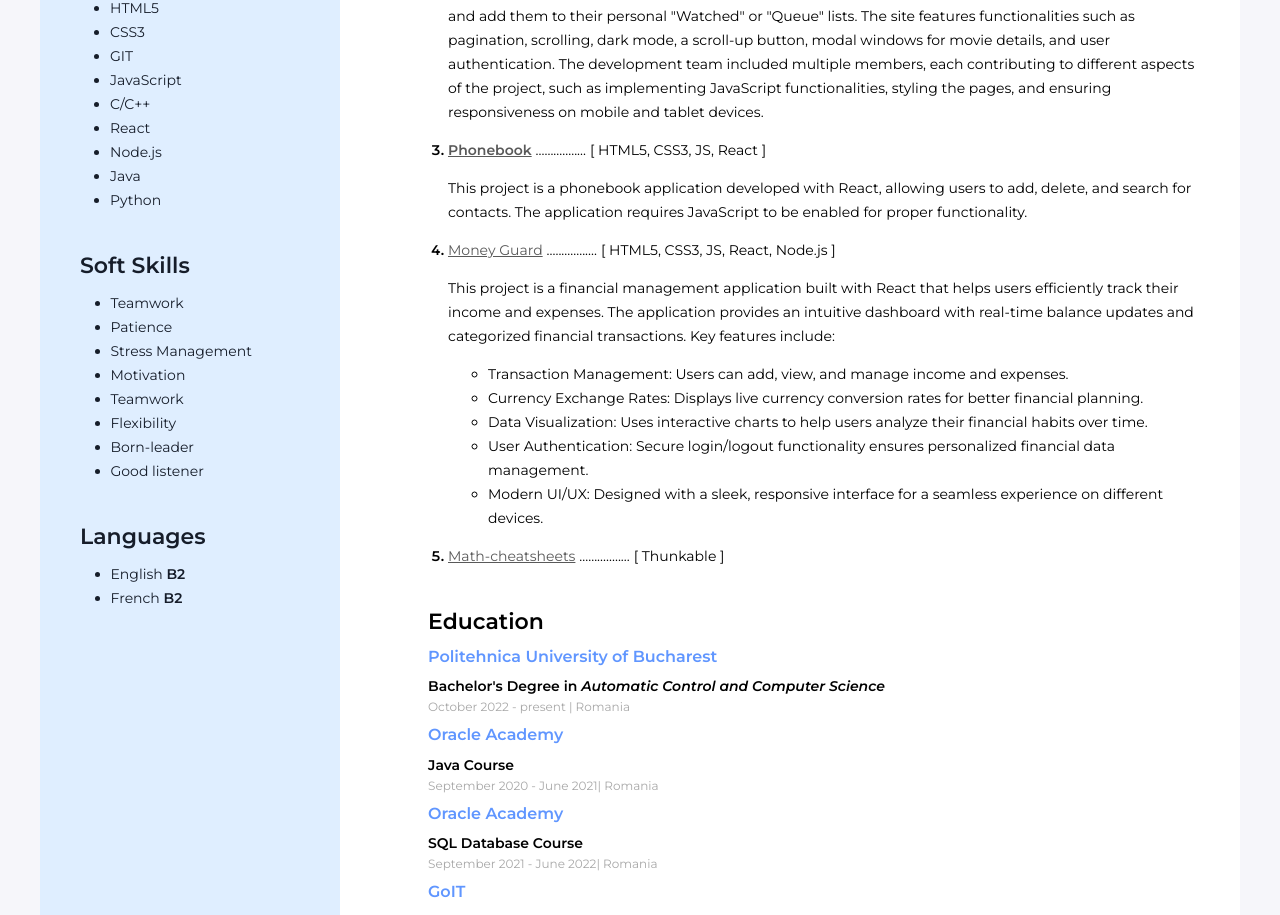
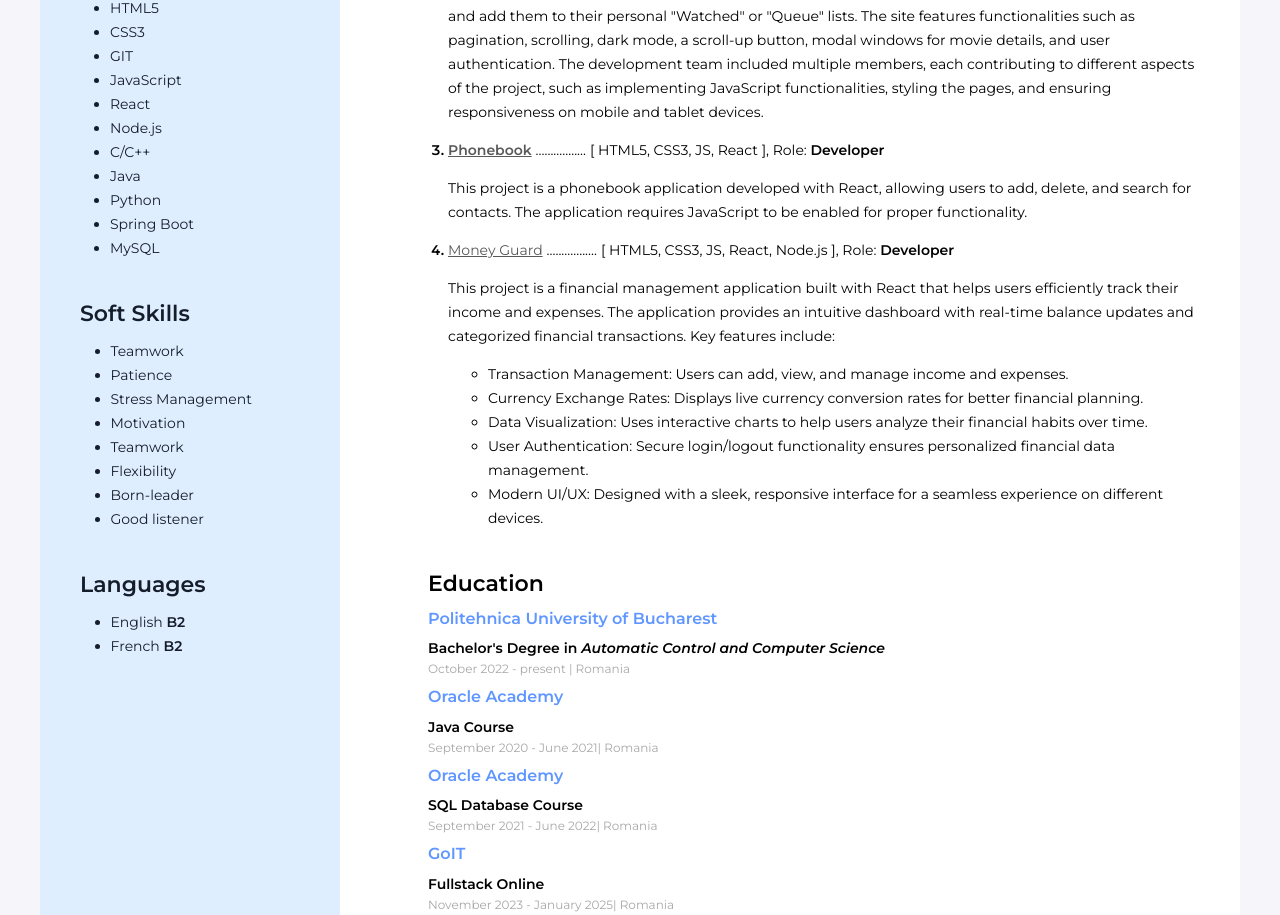
Before and after one commit to Ridl123/CV, a plain HTML site: page index.html in a window 1280 px wide. Shown: the part 646-1561 px from the top of the page. Drawn offline with Linux system fonts and the light colour scheme.

Commit message:
Update index.html

```diff
--- a/index.html
+++ b/index.html
@@ -23,7 +23,7 @@
         <h4 class="about-me-profession">Full Stack Web Developer</h4>
         <p class="about-me-description">
           I am a student currently pursuing the Bachelor's Degree.<br>
-          I have decent academic results so far, so that proves in a way that
+          I have good academic results so far, so that proves in a way that
           I am<br>capable of handling difficult tasks in shorts periods of time,
           while on the<br>other hand, I have room to improve and become a better
           version of myself...<br>so to sum it up in two words: <strong>quite resourceful</strong>.
@@ -69,7 +69,7 @@
             <a href="https://ridl123.github.io/goit-react-hw-08-phonebook/" class="project-name" target="_blank"
               rel="nofollow noopener noreferrer"><strong>Phonebook</strong></a>
             <span class="project-info">.................</span>
-            <span class="project-info">[ HTML5, CSS3, JS, React ]</span>
+            <span class="project-info">[ HTML5, CSS3, JS, React ], Role: <strong>Developer</strong></span>
             <p class="project-info">This project is a phonebook application developed with React, allowing users to add,
               delete, and search
               for contacts.
@@ -79,7 +79,7 @@
             <a href="https://redescristian.github.io/proiect-react/" class="project-name" target="_blank"
               rel="nofollow noopener noreferrer">Money Guard</a>
             <span class="project-info">.................</span>
-            <span class="project-info">[ HTML5, CSS3, JS, React, Node.js ]</span>
+            <span class="project-info">[ HTML5, CSS3, JS, React, Node.js ], Role: <strong>Developer</strong></span>
             <p class="project-info">This project is a financial management application built with React that helps users
               efficiently track their income and expenses. The
               application provides an intuitive dashboard with real-time balance updates and categorized financial
@@ -97,12 +97,12 @@
             </ul>
             </p>
           </li>
-          <li>
+          <!-- <li>
             <a href="https://x.thunkable.com/projects/62565bf470f74500128ad672/a1ee2c63-496b-4df9-9aa6-a975a8069ed5/designer"
               class="project-name" target="_blank" rel="nofollow noopener noreferrer">Math-cheatsheets</a>
             <span class="project-info">.................</span>
             <span class="project-info">[ Thunkable ]</span>
-          </li>
+          </li>-->
         </ol>
       </div>
 
@@ -138,7 +138,7 @@
           <p class="education-time">November 2023 - January 2025| Romania</p>
         </div>
       </div>
-      <div>
+      <!-- <div>
         <section>
           <h4>Hobbies</h4>
           <ul>
@@ -147,7 +147,7 @@
             <li>Ballroom Dancing (Dancesport)</li>
           </ul>
         </section>
-      </div>
+      </div>-->
     </div>
 
     <!-- Sidebar section -->
@@ -183,11 +183,13 @@
           <li>CSS3</li>
           <li>GIT</li>
           <li>JavaScript</li>
-          <li>C/C++</li>
           <li>React</li>
           <li>Node.js</li>
+          <li>C/C++</li>
           <li>Java</li>
           <li>Python</li>
+          <li>Spring Boot</li>
+          <li>MySQL</li>
         </ul>
       </div>
 
```
